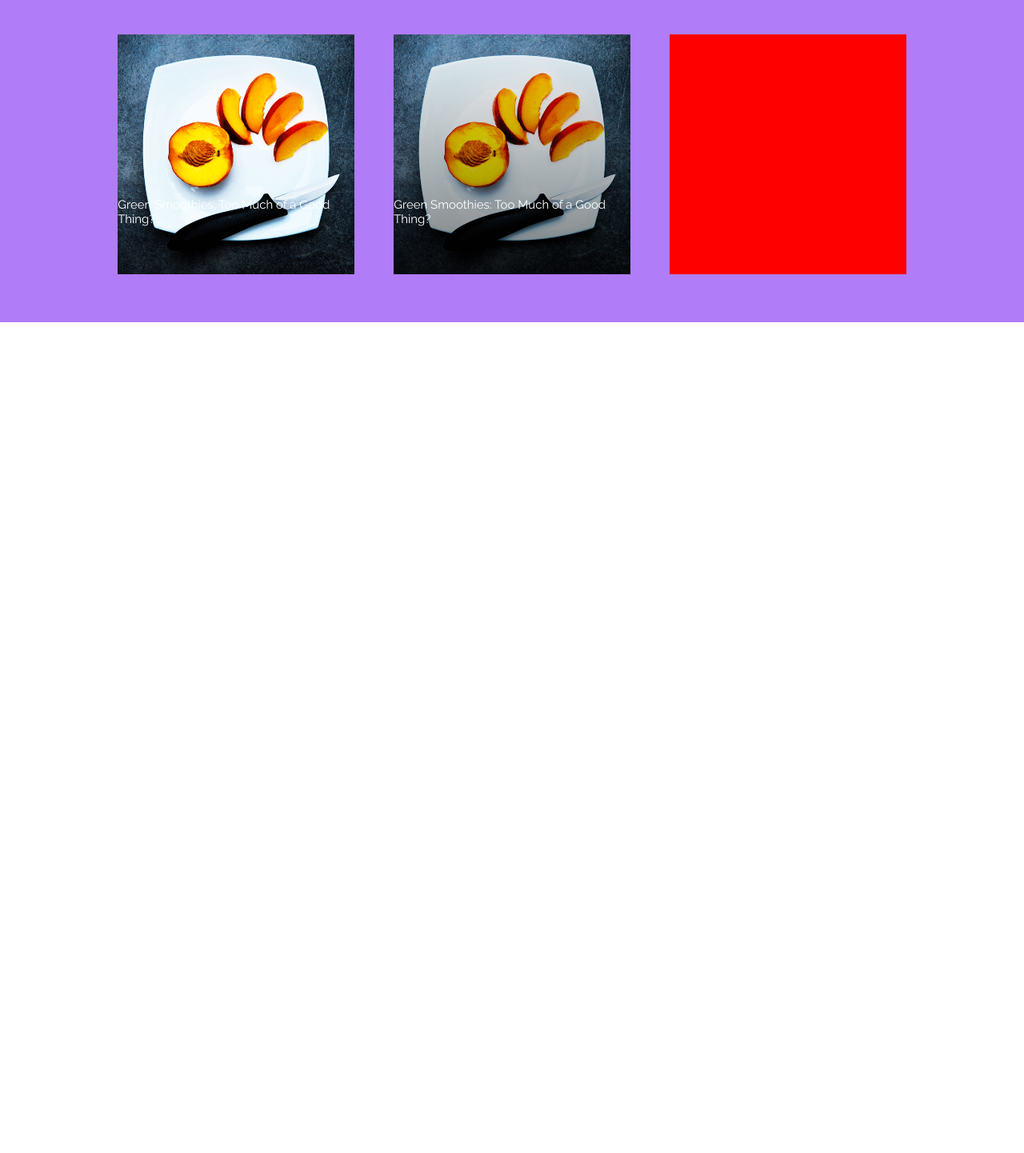
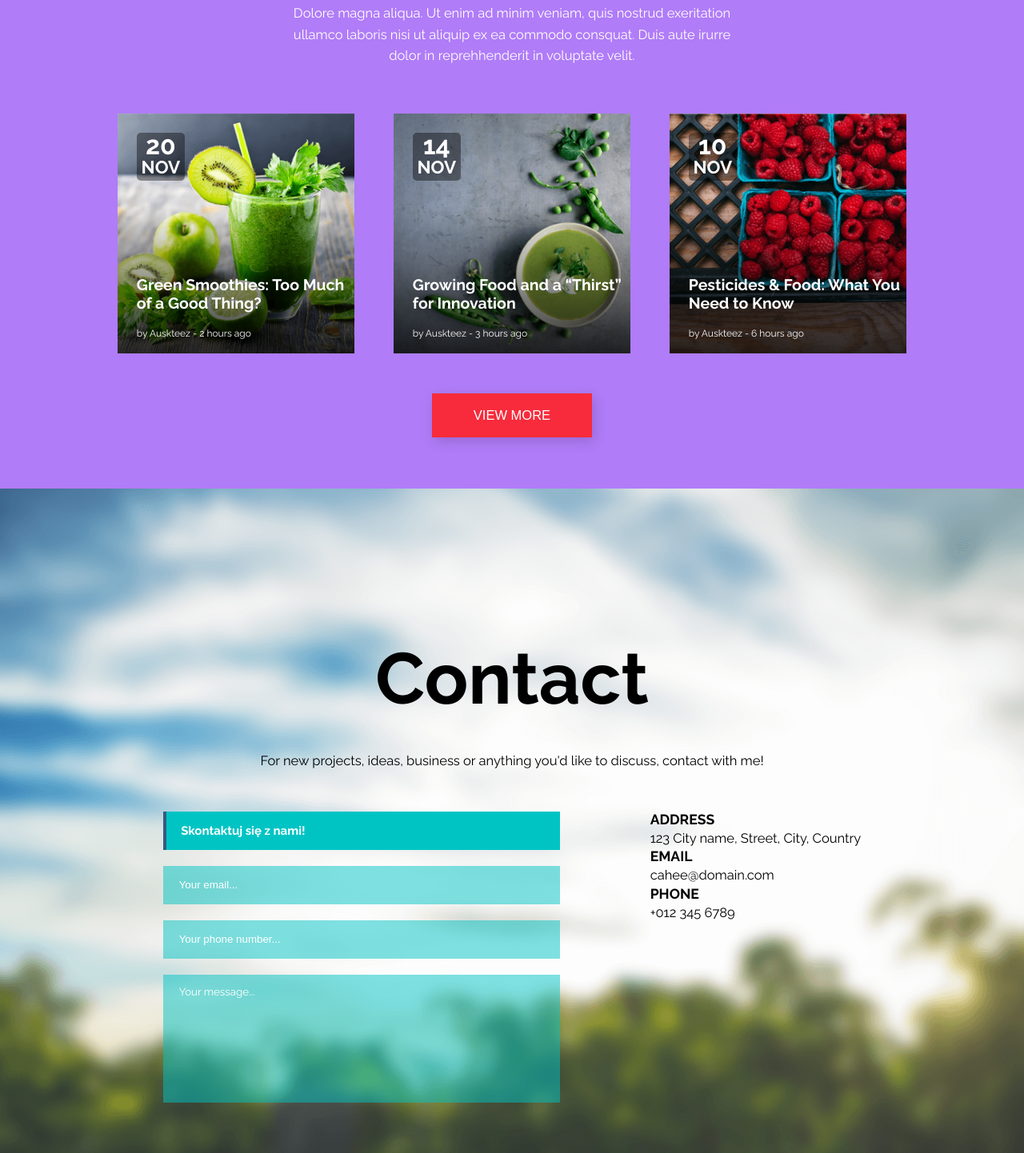
Before and after one commit to ptakpatryk/WeeklyChallenge-2, a plain HTML site: page index.html in a window 1280 px wide. Shown: the part 4393-5835 px from the top of the page at 80% size. Before the commit the page ends 4796 px from the top, so only its background shows below. Drawn offline with Linux system fonts and the light colour scheme.

Commit message:
in progress

```diff
--- a/css/style.css
+++ b/css/style.css
@@ -343,11 +343,11 @@ h1 {
 }
 
 #subscribe h3 {
-  font-size: 2em;
+  font-size: 2.6em;
 }
 
 #subscribe p {
-  width: 42vw;
+  width: 30vw;
 }
 
 #subscribe label {
@@ -355,25 +355,37 @@ h1 {
 }
 
 #subscribe .container {
-  flex-direction: column;
-  align-items: flex-start;
+  flex-direction: row;
+  align-items: center;
   text-align: left;
+  padding-left: 8%;
+  position: relative;
+  height: 25vw;
+  min-height: 50vh;
 }
 
 .sub-input button {
-  margin-left: 2em;
+  background: #97BA2C;
+  margin-left: 2.1em;
+  width: 10em;
 }
 
 .sub-input input {
-  width: 45em;
+  width: 43em;
   height: 4em;
   padding: 2em;
 }
 
-.sub-input button {
-  background: #97BA2C;
+.sub-img {
+  background: url(../img/sub.png) center / cover no-repeat;
+  width: 100%;
+  max-width: 566px;
+  height: 345px;
+  max-height: 345px;
+  position: absolute;
+  right: 0;
+  z-index: -1;
 }
-
 /* --- BLOG SECTION */
 #blog {
   background-color: #B07CF8;
@@ -386,6 +398,7 @@ h1 {
 #blog .container {
   flex-direction: column;
   color: #fff;
+  padding: 5% 0;
 }
 
 #blog p {
@@ -404,27 +417,172 @@ h1 {
 .blog-post {
   width: 30%;
   height: 300px;
-  background: red;
+  background: #f72b3b;
+  overflow: hidden;
 }
 
 .blog-item1 {
-  background: url(../img/img1.png) center / cover no-repeat;
+  background: linear-gradient(0deg, rgba(0,0,0,.8) 0%, rgba(0,0,0,.5) 24%, rgba(0,0,0,0) 61%, rgba(0,0,0,0) 100%), url(../img/blog-1.png) center / cover no-repeat;
   width: 100%;
   height: 100%;
+  transition: transform 200ms ease-out;
 }
 
-figure.blog-item2 {
+.blog-item2 {
   width: 100%;
   height: 100%;
-  background: linear-gradient(0deg, rgb(0, 0, 0, 0.5), rgb(0, 0, 0, 0)), url(../img/img1.png) center / cover no-repeat;
+  background: linear-gradient(0deg, rgba(0,0,0,.8) 0%, rgba(0,0,0,.5) 24%, rgba(0,0,0,0) 61%, rgba(0,0,0,0) 100%),  url(../img/blog-2.png) bottom / cover no-repeat;
+  transition: transform 200ms ease-out;
+}
 
+.blog-item3 {
+  width: 100%;
+  height: 100%;
+  background: linear-gradient(0deg, rgba(0,0,0,.8) 0%, rgba(0,0,0,.5) 24%, rgba(0,0,0,0) 61%, rgba(0,0,0,0) 100%),  url(../img/blog-3.png) center / cover no-repeat;
+  transition: transform 200ms ease-out;
+}
+
+.blog-item1:hover, .blog-item2:hover, .blog-item3:hover {
+  transform: translateY(-5px);
 }
 
 figure {
   position: relative;
+  padding: 8%;
 }
 
 figcaption {
   position: absolute;
-  bottom: 20%;
+  bottom: 17%;
+  font-weight: 600;
+  font-size: 1.3em;
+  max-width: 90%;
 }
+
+#blog .blog-post p {
+  position: absolute;
+  text-align: left;
+  bottom: 5%;
+  font-size: .8em;
+}
+
+.blog-post time {
+  display: block;
+  text-align: center;
+  font-size: 1.4rem;
+  line-height: 1;
+  font-weight: 700;
+  width: 60px;
+  height: 60px;
+  border-radius: 5px;
+  background: rgba(0, 0, 0, .4);
+}
+
+.blog-post time::first-line {
+  font-size: 2rem;
+}
+
+.blog-btn {
+  background: #f72b3b;
+  margin-top: 50px;
+}
+
+/* FOOTER */
+
+footer {
+  background: url(../img/footer-bg.png) center / cover no-repeat;
+  display: flex;
+  justify-content: center;
+  padding: 10% 0;
+}
+
+  footer .container {
+    flex-direction: column;
+  }
+
+
+  .contact {
+    width: 100%;
+    display: flex;
+    justify-content: space-around;
+    margin-top: 50px;
+  }
+
+  .contact form {
+    display: flex;
+    flex-direction: column;
+  }
+
+  .form-intro {
+    color: #fff;
+    width: 31rem;
+    height: 3rem;
+    background: #00c4c4;
+    padding-left: 1.5em;
+    display: flex;
+    align-items: center;
+    position: relative;
+  }
+
+  .form-intro::before {
+    content: "";
+    height: 100%;
+    width: .3rem;
+    background: #355b82;
+    position: absolute;
+    left: 0;
+  }
+
+  .contact input {
+    background: rgba(0, 196, 196, .5);
+    padding-left: 1.5em;
+    color: #fff;
+    width: 31rem;
+    height: 3rem;
+    border: none;
+    margin-top: 1.25rem;
+    transition: background 300ms;
+    transition: border-left 300ms;
+  }
+
+  .contact input::placeholder {
+    color: #fff;
+  }
+
+  .contact input:focus {
+    background: rgba(0, 196, 196, 1);
+    border-left: .3rem solid #355b82;
+    outline: none;
+  }
+
+  textarea {
+    background: rgba(0, 196, 196, .5);
+    padding: 1em 0 0 1.5em;
+    color: #fff;
+    width: 31rem;
+    height: 10rem;
+    border: none;
+    margin-top: 1.25rem;
+    transition: background 300ms;
+    transition: border-left 300ms;
+    resize: none;
+  }
+
+  textarea:focus {
+    background: rgba(0, 196, 196, 1);
+    border-left: .3rem solid #355b82;
+    outline: none;
+  }
+
+  textarea::placeholder {
+    color: #fff;
+    font-family: Raleway, sans-serif;
+    font-size: 1em;
+  }
+
+  .adress p {
+    margin: 0;
+  }
+
+  .adress {
+  }
--- a/index.html
+++ b/index.html
@@ -110,15 +110,19 @@
       </section> <!-- GALLERY END -->
       <section id="subscribe">
         <div class="container">
-          <h3>Subscribe To Us</h3>
-          <p>Dolor sit amet consectetur adipscing elit sed do eiusmod tempor incididunt ut labore et dolore magna aliqua. Ut enim ad minim veniam.</p>
+
           <div class="sub-input">
+            <h3>Subscribe To Us</h3>
+            <p>Dolor sit amet consectetur adipscing elit sed do eiusmod tempor incididunt ut labore et dolore magna aliqua. Ut enim ad minim veniam.</p>
             <label for="mail-input">E-mail:</label>
             <input type="email" name="mail" id="mail-input" placeholder="Your email address...">
             <button class="subscribe-btn" type="submit">SUBSCRIBE</button>
           </div>
+          <div class="sub-img">
+
+          </div>
         </div>
-      </section>
+      </section> <!--  SUBSCRIPTION END -->
       <section id="blog">
         <div class="container">
           <h1>Blog</h1>
@@ -126,21 +130,52 @@
           <div class="blog-container">
             <div class="blog-post">
               <figure class="blog-item1">
+                <time>20 NOV</time>
                 <figcaption>Green Smoothies: Too Much of a Good Thing?</figcaption>
+                <p>by Auskteez - 2 hours ago</p>
               </figure>
             </div>
             <div class="blog-post">
               <figure class="blog-item2">
-                <figcaption>Green Smoothies: Too Much of a Good Thing?</figcaption>
+                <time>14 NOV</time>
+                <figcaption>Growing Food and a “Thirst” for Innovation</figcaption>
+                <p>by Auskteez - 3 hours ago</p>
               </figure>
             </div>
             <div class="blog-post">
+              <figure class="blog-item3">
+                <time>10 NOV</time>
+                <figcaption>Pesticides & Food: What You Need to Know</figcaption>
+                <p>by Auskteez - 6 hours ago</p>
+              </figure>
+            </div>
+          </div> <!-- BLOG CONTAINER END -->
+          <button class="blog-btn" type='submit'>VIEW MORE</button>
+        </div>
+      </section>
+      <footer>
+        <div class="container">
+          <h1>Contact</h1>
+          <p>For new projects, ideas, business or anything
+  you'd like to discuss, contact with me!</p>
 
+          <div class="contact">
+            <form action="index.html" method="post">
+              <div class='form-intro'><h4>Skontaktuj się z nami!</h4></div>
+              <input type="email" name="email" placeholder="Your email...">
+              <input type="tel" name="phone" placeholder="Your phone number...">
+              <textarea placeholder="Your message..."></textarea>
+            </form>
+            <div class="adress">
+              <h3>ADDRESS</h3>
+              <p>123 City name, Street, City, Country</p>
+              <h3>EMAIL</h3>
+              <p>cahee@domain.com</p>
+              <h3>PHONE</h3>
+              <p>+012 345 6789</p>
             </div>
-
           </div>
         </div>
-
-      </section>
+      </footer>
   </body>
 </html>
```
Also changed, not shown: img/blog-1.png (added), img/blog-2.png (added), img/blog-3.png (added), img/footer-bg.png (added), img/sub.png (added).
